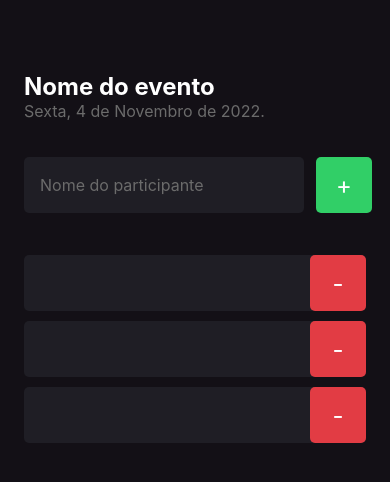
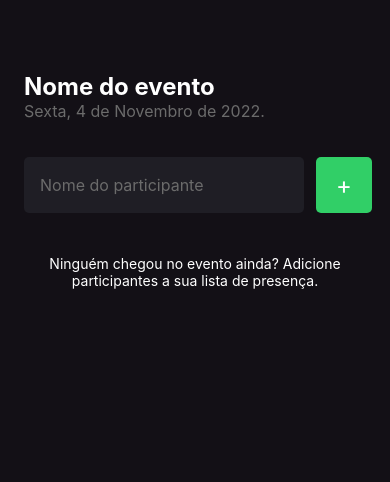
Before and after one commit to Syggnus/imhere, a React Native app: screen / in a window 390 px wide. Shown: the top 482 px of the page. Built offline with nearby package versions, Linux system fonts and the light colour scheme.

Commit message:
Add: Props e Estados na Home

```diff
--- a/src/pages/home/index.tsx
+++ b/src/pages/home/index.tsx
@@ -1,40 +1,94 @@
-import { Text, TextInput, TouchableOpacity, View } from "react-native";
+import { useState } from "react";
+import {
+  Alert,
+  FlatList,
+  Text,
+  TextInput,
+  TouchableOpacity,
+  View
+} from "react-native";
 import { Participant } from "../components/participants";
 import { styles } from "./styles";
 
 export function Home() {
+  const [participants, setParticipants] = useState<string[]>([]);
+  const [participantName, setParticipantName] = useState("");
 
   function handleParticipantAdd() {
-    console.log("Você clicou no botão de Adicionar!");
+
+    if (!participantName.trim()) {
+       Alert.alert(
+        "Nome Inválido",
+        "Digite um nome de participante válido!"
+      );
+      return setParticipantName("");
+    }
+
+    if (participants.includes(participantName)) {
+      return Alert.alert(
+        "Participante Existente",
+        "Já Existe Participante na Lista com esse Nome"
+      );
+    }
+
+    setParticipants((prevState) => [...prevState, participantName.trim()]);
+    console.log(participantName);
+    setParticipantName("");
+  }
+
+  function handleParticipantRemove(name: string) {
+    Alert.alert("Remover", `Deseja remover a participação do(a) ${name} ?`, [
+      {
+        text: "Sim",
+        onPress: () => Alert.alert("Deletado!"),
+      },
+      {
+        text: "Não",
+        style: "cancel",
+      },
+    ]);
+
+    console.log(`Você removeu ${name}`);
   }
 
   return (
     <View style={styles.container}>
-      <Text style={styles.eventName}>
-        Nome do evento
-      </Text>
+      <Text style={styles.eventName}>Nome do evento</Text>
 
-      <Text style={styles.eventDate}>
-        Sexta, 4 de Novembro de 2022.
-      </Text>
+      <Text style={styles.eventDate}>Sexta, 4 de Novembro de 2022.</Text>
 
       <View style={styles.form}>
         <TextInput
           style={styles.input}
           placeholder="Nome do participante"
           placeholderTextColor="#6B6B6B"
+          onChangeText={setParticipantName}
+          value={participantName}
         />
 
         <TouchableOpacity style={styles.button} onPress={handleParticipantAdd}>
-          <Text style={styles.buttonText}>
-            +
-          </Text>
+          <Text style={styles.buttonText}>+</Text>
         </TouchableOpacity>
       </View>
 
-      <Participant />
-      <Participant />
-      <Participant />
+      <FlatList
+        keyExtractor={(key) => key}
+        data={participants}
+        renderItem={({ item }) => (
+          <Participant
+            key={item}
+            name={item}
+            onRemove={() => handleParticipantRemove(`${item}`)}
+          />
+        )}
+        showsVerticalScrollIndicator={false}
+        ListEmptyComponent={() => (
+          <Text style={styles.listEmptyText}>
+            Ninguém chegou no evento ainda? Adicione participantes a sua lista
+            de presença.
+          </Text>
+        )}
+      />
     </View>
-  )
+  );
 }
--- a/src/pages/home/styles.ts
+++ b/src/pages/home/styles.ts
@@ -43,5 +43,10 @@ export const styles = StyleSheet.create({
     flexDirection: 'row',
     marginTop: 36,
     marginBottom: 42
+  },
+  listEmptyText: {
+    color: '#FFF',
+    fontSize: 14,
+    textAlign: 'center'
   }
 })
```
